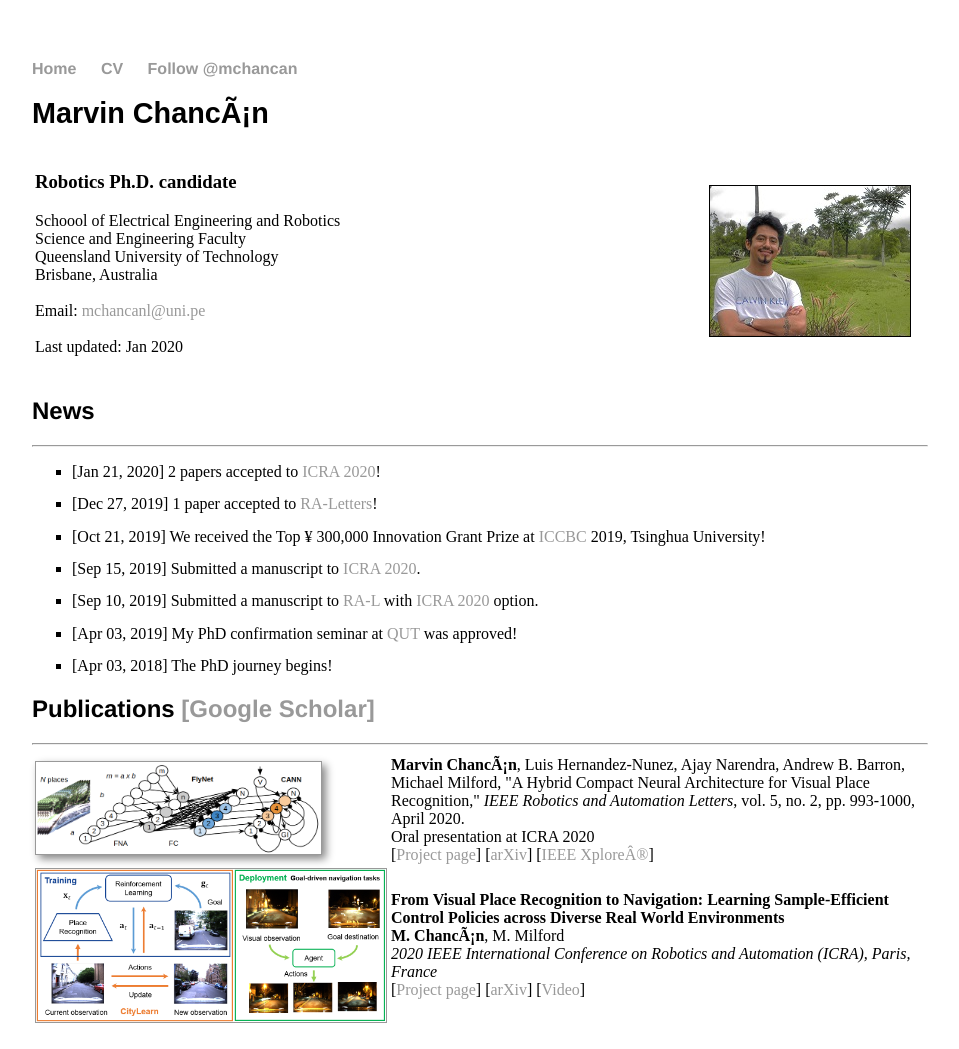
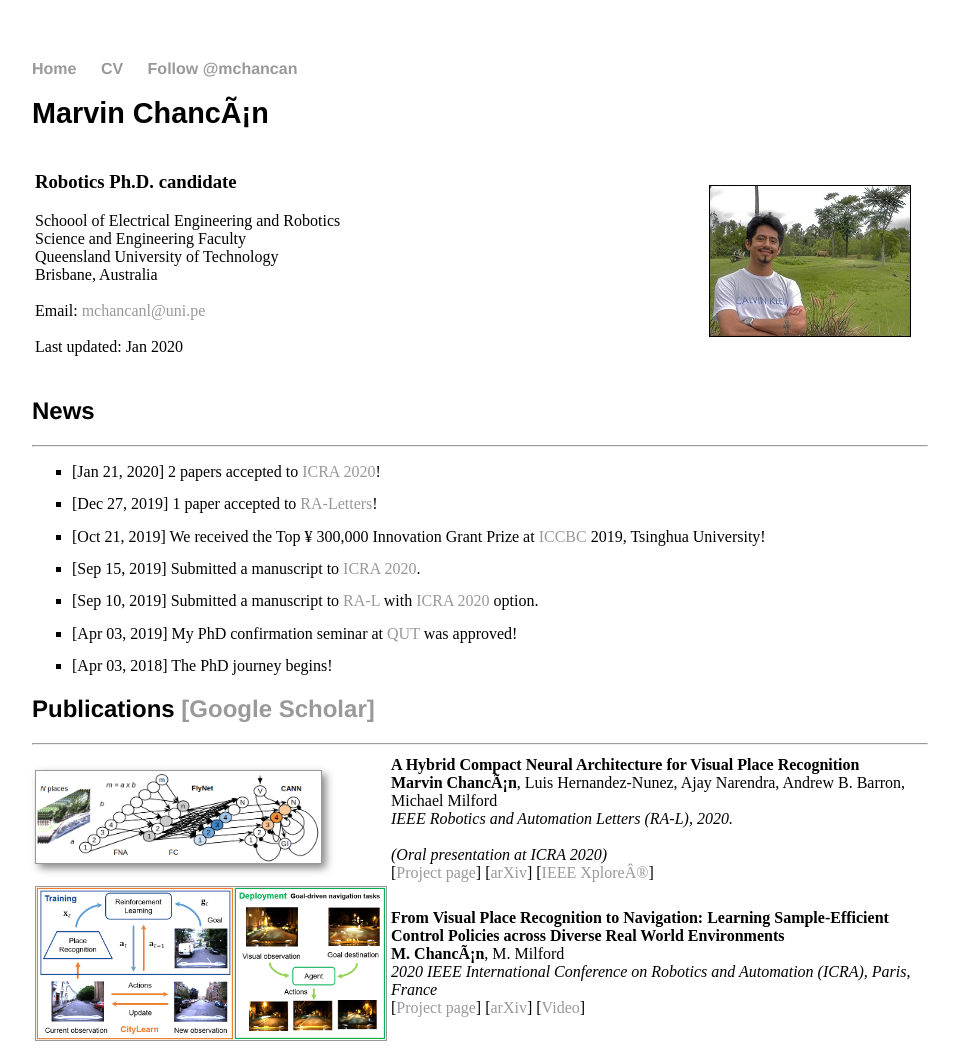
Before and after one commit to mchancan/mchancan.github.io, a Jekyll site: the page built from index.html, in a window 1280 px wide. Shown: the top 1049 px of the page, without its empty margins (160-1119 px from the left). Built offline with Jekyll 4.4.1, drawn with Linux system fonts in a browser that asks for light colours; comment, search, counter and statistics services are not loaded.

Commit message:
Update index.html

```diff
--- a/index.html
+++ b/index.html
@@ -62,10 +62,10 @@ title: Marvin Chancán
 			<a href="projects/FlyNet/index.html"><img style="box-shadow: 4px 4px 8px #888" src="projects/FlyNet/flynet.png"  width="285px" height="inherit" border="1px" /></a>
 		</td>
 		<td>
-			<b>Marvin Chancán</b>, Luis Hernandez-Nunez, Ajay Narendra, Andrew B. Barron, Michael Milford,
-			"A Hybrid Compact Neural Architecture for Visual Place Recognition,"
-			<em>IEEE Robotics and Automation Letters</em>, vol. 5, no. 2, pp. 993-1000, April 2020.<br>
-			Oral presentation at ICRA 2020<br>
+			<b>A Hybrid Compact Neural Architecture for Visual Place Recognition</b></br>
+			<b>Marvin Chancán</b>, Luis Hernandez-Nunez, Ajay Narendra, Andrew B. Barron, Michael Milford</br>
+			<em>IEEE Robotics and Automation Letters (RA-L), 2020.</em><br></br>
+			<r><em>(Oral presentation at ICRA 2020)</em></r></br>
 			[<a href="projects/FlyNet/index.html">Project page</a>]
 			[<a href="https://arxiv.org/abs/1910.06840">arXiv</a>]
 			[<a href="https://doi.org/10.1109/LRA.2020.2967324">IEEE Xplore®</a>]
```
